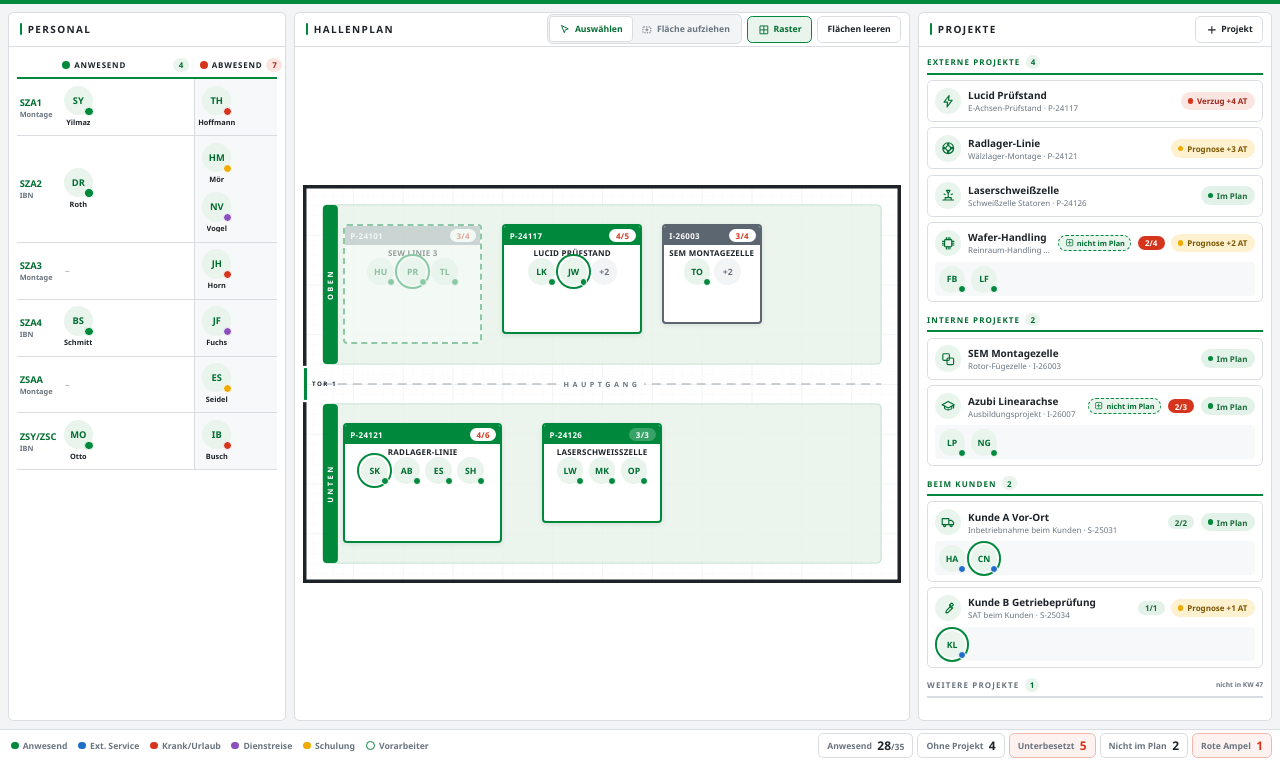
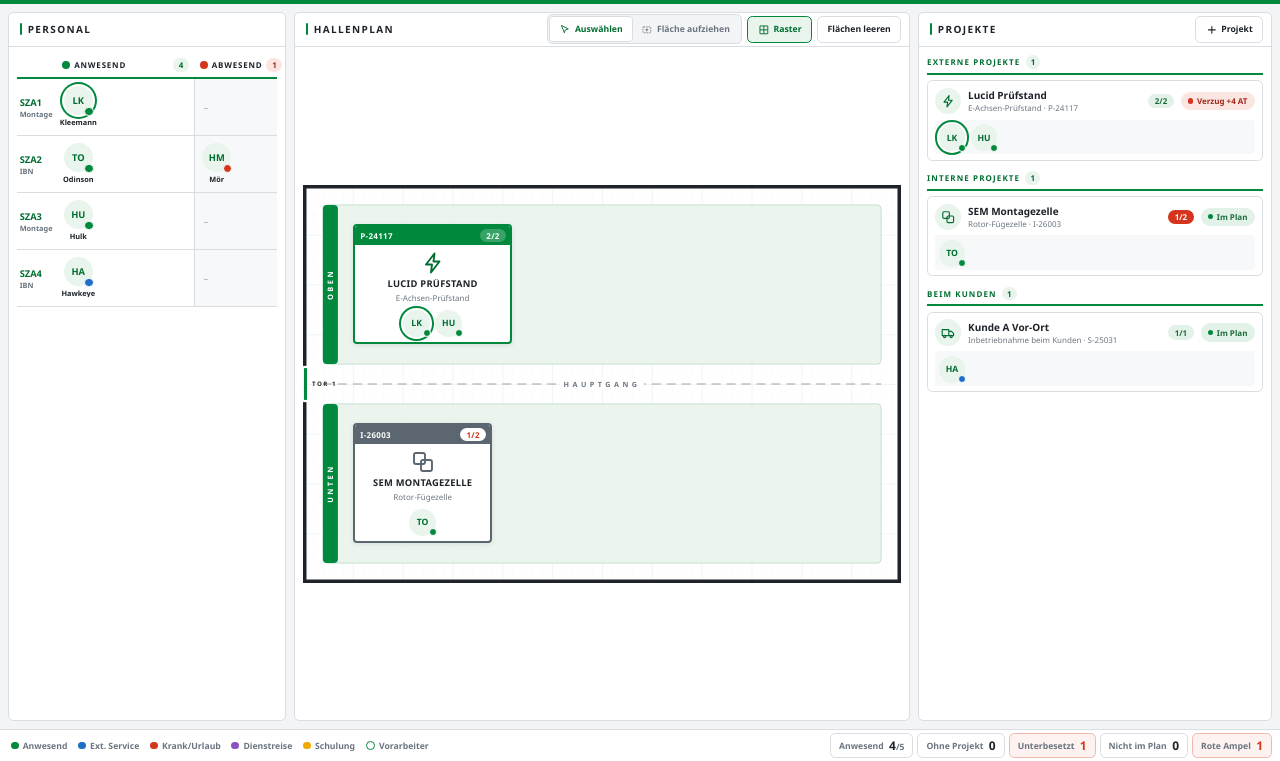
Before and after one commit to lenski84/test-data1, a plain HTML site: page montageboard/index.html in a window 1280 px wide. Shown: the part 39-800 px from the top of the page. Drawn offline with Linux system fonts and the light colour scheme.

Commit message:
Montageboard: 5 Personen, 3 Projekte, Anwesende dreifach sichtbar
- Startdaten auf 5 Personen (3 anwesend, 1 Service, 1 abwesend) und 3 Projekte
  (extern + intern mit Fläche im Montagebereich, 1 Service) reduziert
- Anwesende erscheinen links unter Anwesend, im Hallenplan und rechts beim
  Projekt; Service links und unter „Beim Kunden“; Abwesende nur links
- Schema-Version 2 (alter Browser-Stand wird durch neue Startdaten ersetzt)
- README und Abnahmetests angepasst

Co-Authored-By: Claude Opus 5.5 <noreply@anthropic.com>
Claude-Session: https://claude.ai/code/session_01FF7tkQzNvBLpewGBDK23vb

```diff
--- a/montageboard/js/data.js
+++ b/montageboard/js/data.js
@@ -8,7 +8,7 @@
 window.Board = window.Board || {};
 
 /** Version des Datenformats. Wird beim Laden aus localStorage/Datei geprüft. */
-Board.SCHEMA_VERSION = 1;
+Board.SCHEMA_VERSION = 2;
 
 /**
  * Erzeugt den Startzustand des Boards.
@@ -27,87 +27,35 @@ Board.seed = function () {
   };
 
   const abteilungen = [
-    { id: "SZA1",    kuerzel: "SZA1",    funktion: "Montage" },
-    { id: "SZA2",    kuerzel: "SZA2",    funktion: "Inbetriebnahme" },
-    { id: "SZA3",    kuerzel: "SZA3",    funktion: "Montage" },
-    { id: "SZA4",    kuerzel: "SZA4",    funktion: "Inbetriebnahme" },
-    { id: "ZSAA",    kuerzel: "ZSAA",    funktion: "Montage" },
-    { id: "ZSYZSC",  kuerzel: "ZSY/ZSC", funktion: "Inbetriebnahme" }
+    { id: "SZA1", kuerzel: "SZA1", funktion: "Montage" },
+    { id: "SZA2", kuerzel: "SZA2", funktion: "Inbetriebnahme" },
+    { id: "SZA3", kuerzel: "SZA3", funktion: "Montage" },
+    { id: "SZA4", kuerzel: "SZA4", funktion: "Inbetriebnahme" }
   ];
 
-  // Projekte: 5 mit Fläche im Plan, 2 ohne Fläche, 2 Service (nie im Hallenplan)
+  // Drei Projekte zur besseren Übersicht: ein externes und ein internes – beide
+  // werden direkt im Montagebereich bearbeitet (Fläche im Plan) – sowie ein
+  // Service-Projekt beim Kunden (nie im Hallenplan).
   const projekte = [
-    { id: "sew",   nummer: "P-24101", name: "SEW Linie 3",        kunde: "SEW Eurodrive",   unterzeile: "Montagelinie Getriebe",
-      art: "Extern",  startKW: 202645, endKW: 202646, status: "Im Plan",  statusText: "", soll: 4, abteilungId: "SZA3",
-      icon: "gear",    flaeche: { x: 4,  y: 4,  b: 14, t: 12 } },
-    { id: "lucid", nummer: "P-24117", name: "Lucid Prüfstand",    kunde: "Lucid",           unterzeile: "E-Achsen-Prüfstand",
-      art: "Extern",  startKW: 202646, endKW: 202652, status: "Verzug",   statusText: "+4 AT", soll: 5, abteilungId: "SZA1",
-      icon: "bolt",    flaeche: { x: 20, y: 4,  b: 14, t: 11 } },
-    { id: "sem",   nummer: "I-26003", name: "SEM Montagezelle",   kunde: "SEM",             unterzeile: "Rotor-Fügezelle",
-      art: "Intern",  startKW: 202646, endKW: 202650, status: "Im Plan",  statusText: "", soll: 4, abteilungId: "SZA2",
-      icon: "cell",    flaeche: { x: 36, y: 4,  b: 10, t: 10 } },
-    { id: "radl",  nummer: "P-24121", name: "Radlager-Linie",     kunde: "Antrieb Nord",    unterzeile: "Wälzlager-Montage",
-      art: "Extern",  startKW: 202644, endKW: 202702, status: "Prognose", statusText: "+3 AT", soll: 6, abteilungId: "ZSAA",
-      icon: "bearing", flaeche: { x: 4,  y: 24, b: 16, t: 12 } },
-    { id: "laser", nummer: "P-24126", name: "Laserschweißzelle",  kunde: "Energie Süd",     unterzeile: "Schweißzelle Statoren",
-      art: "Extern",  startKW: 202647, endKW: 202651, status: "Im Plan",  statusText: "", soll: 3, abteilungId: "SZA3",
-      icon: "laser",   flaeche: { x: 24, y: 24, b: 12, t: 10 } },
-    { id: "wafer", nummer: "P-24130", name: "Wafer-Handling",     kunde: "Halbleiter West", unterzeile: "Reinraum-Handling",
-      art: "Extern",  startKW: 202647, endKW: 202705, status: "Prognose", statusText: "+2 AT", soll: 4, abteilungId: "SZA1",
-      icon: "chip",    flaeche: null },
-    { id: "azubi", nummer: "I-26007", name: "Azubi Linearachse",  kunde: "SMB intern",      unterzeile: "Ausbildungsprojekt",
-      art: "Intern",  startKW: 202641, endKW: 202704, status: "Im Plan",  statusText: "", soll: 3, abteilungId: "ZSAA",
-      icon: "school",  flaeche: null },
-    { id: "kundeA", nummer: "S-25031", name: "Kunde A Vor-Ort",   kunde: "Kunde A",         unterzeile: "Inbetriebnahme beim Kunden",
-      art: "Service", startKW: 202647, endKW: 202649, status: "Im Plan",  statusText: "", soll: 2, abteilungId: "SZA4",
-      icon: "truck",   flaeche: null },
-    { id: "kundeB", nummer: "S-25034", name: "Kunde B Getriebeprüfung", kunde: "Kunde B",   unterzeile: "SAT beim Kunden",
-      art: "Service", startKW: 202647, endKW: 202650, status: "Prognose", statusText: "+1 AT", soll: 1, abteilungId: "ZSYZSC",
-      icon: "wrench",  flaeche: null }
+    { id: "lucid", nummer: "P-24117", name: "Lucid Prüfstand",  kunde: "Lucid",   unterzeile: "E-Achsen-Prüfstand",
+      art: "Extern",  startKW: 202646, endKW: 202652, status: "Verzug",  statusText: "+4 AT", soll: 2, abteilungId: "SZA1",
+      icon: "bolt",  flaeche: { x: 5, y: 4,  b: 16, t: 12 } },
+    { id: "sem",   nummer: "I-26003", name: "SEM Montagezelle", kunde: "SEM",     unterzeile: "Rotor-Fügezelle",
+      art: "Intern",  startKW: 202646, endKW: 202650, status: "Im Plan", statusText: "", soll: 2, abteilungId: "SZA2",
+      icon: "cell",  flaeche: { x: 5, y: 24, b: 14, t: 12 } },
+    { id: "kundeA", nummer: "S-25031", name: "Kunde A Vor-Ort", kunde: "Kunde A", unterzeile: "Inbetriebnahme beim Kunden",
+      art: "Service", startKW: 202647, endKW: 202649, status: "Im Plan", statusText: "", soll: 1, abteilungId: "SZA4",
+      icon: "truck", flaeche: null }
   ];
 
   // Personen: [Name, Abteilung, Projekt|null, Anwesenheit, Vorarbeiter]
+  // 3 anwesend (je auf einem Projekt), 1 im externen Service, 1 abwesend
   const roh = [
-    ["Lennart Kleemann", "SZA1", "lucid",  "Anwesend", false],
-    ["Jonas Weber",      "SZA1", "lucid",  "Anwesend", true],
-    ["Mia Schuster",     "SZA1", "lucid",  "Anwesend", false],
-    ["Felix Brandt",     "SZA1", "wafer",  "Anwesend", false],
-    ["Sara Yilmaz",      "SZA1", null,     "Anwesend", false],
-    ["Tim Hoffmann",     "SZA1", null,     "Abwesend", false],
-
+    ["Lennart Kleemann", "SZA1", "lucid",  "Anwesend", true],
+    ["Hulk",             "SZA3", "lucid",  "Anwesend", false],
     ["Thor Odinson",     "SZA2", "sem",    "Anwesend", false],
-    ["Hannah Mör",       "SZA2", null,     "Schulung", false],
-    ["Lukas Becker",     "SZA2", "sem",    "Anwesend", true],
-    ["Elena Kraus",      "SZA2", "sem",    "Anwesend", false],
-    ["David Roth",       "SZA2", null,     "Anwesend", false],
-    ["Nina Vogel",       "SZA2", null,     "Dienstreise", false],
-
-    ["Hulk",             "SZA3", "sew",    "Anwesend", false],
-    ["Paul Richter",     "SZA3", "sew",    "Anwesend", true],
-    ["Tobias Lange",     "SZA3", "sew",    "Anwesend", false],
-    ["Lea Wolf",         "SZA3", "laser",  "Anwesend", false],
-    ["Max Klein",        "SZA3", "laser",  "Anwesend", false],
-    ["Jan Horn",         "SZA3", null,     "Abwesend", false],
-
     ["Hawkeye",          "SZA4", "kundeA", "Service",  false],
-    ["Clara Neumann",    "SZA4", "kundeA", "Service",  true],
-    ["Moritz Engel",     "SZA4", "lucid",  "Anwesend", false],
-    ["Ben Schmitt",      "SZA4", null,     "Anwesend", false],
-    ["Julia Fuchs",      "SZA4", null,     "Dienstreise", false],
-    ["Oliver Peters",    "SZA4", "laser",  "Anwesend", false],
-
-    ["Simon Keller",     "ZSAA", "radl",   "Anwesend", true],
-    ["Anna Berg",        "ZSAA", "radl",   "Anwesend", false],
-    ["Erik Sommer",      "ZSAA", "radl",   "Anwesend", false],
-    ["Laura Pohl",       "ZSAA", "azubi",  "Anwesend", false],
-    ["Noah Graf",        "ZSAA", "azubi",  "Anwesend", false],
-    ["Emma Seidel",      "ZSAA", null,     "Schulung", false],
-
-    ["Kai Lorenz",       "ZSYZSC", "kundeB", "Service",  true],
-    ["Sophie Haas",      "ZSYZSC", "radl",   "Anwesend", false],
-    ["Luis Frank",       "ZSYZSC", "wafer",  "Anwesend", false],
-    ["Milan Otto",       "ZSYZSC", null,     "Anwesend", false],
-    ["Ida Busch",        "ZSYZSC", null,     "Abwesend", false]
+    ["Hannah Mör",       "SZA2", null,     "Abwesend", false]
   ];
 
   const personen = roh.map(function (r, i) {
--- a/montageboard/js/hallmap.js
+++ b/montageboard/js/hallmap.js
@@ -131,7 +131,7 @@ Board.hall = (function () {
       const sel = ui.auswahl && ui.auswahl.art === "p" && ui.auswahl.id === pr.id;
       const wpx = r.b * skala, hpx = r.t * skala;
       const kopfH = 1.9 * R, av = 2.75 * R + 4;
-      const gross = hpx >= 11.5 * R && wpx >= 8 * R;
+      const gross = hpx >= 10 * R && wpx >= 8 * R;
       const inhaltH = gross ? 4.9 * R : 1.6 * R;
       const spalten = Math.max(1, Math.floor((wpx - 10) / av));
       const zeilen = Math.max(0, Math.floor((hpx - kopfH - inhaltH - 6) / av));
--- a/montageboard/js/render.js
+++ b/montageboard/js/render.js
@@ -82,16 +82,14 @@ Board.render = (function () {
       const an = [], ab = [];
       d.personen.forEach(function (p) {
         if (p.abteilungId !== a.id) return;
-        const o = S.ort(p);
-        if (o.typ !== "abteilung") return;
-        (o.spalte === "an" ? an : ab).push(p);
+        (S.spalte(p) === "an" ? an : ab).push(p);
       });
       nAn += an.length; nAb += ab.length;
       const hlOhne = ui.hervorheben === "ohne" ? " hl" : "";
       return '<div class="pt-zeile' + (ui.filterAbt && ui.filterAbt !== a.id ? " gedimmt" : "") + '">' +
         '<div class="abt"><b>' + U.esc(a.kuerzel) + "</b><small>" + U.esc(a.funktion === "Inbetriebnahme" ? "IBN" : "Montage") + "</small></div>" +
         '<div class="zone an' + (ui.hervorheben === "anwesend" ? " hl" : "") + '" data-drop="abteilung" data-abt="' + a.id + '" data-spalte="an">' +
-          (an.length ? an.map(function (p) { return karte(p, false, hlOhne); }).join("") : '<span class="leer">–</span>') + "</div>" +
+          (an.length ? an.map(function (p) { return karte(p, false, hlOhne && !p.projektId ? hlOhne : ""); }).join("") : '<span class="leer">–</span>') + "</div>" +
         '<div class="zone ab" data-drop="abteilung" data-abt="' + a.id + '" data-spalte="ab">' +
           (ab.length ? ab.map(function (p) { return karte(p); }).join("") : '<span class="leer">–</span>') + "</div>" +
         "</div>";
@@ -106,12 +104,12 @@ Board.render = (function () {
      ========================================================================= */
 
   /**
-   * Ein Listeneintrag. Projekte ohne Fläche und Service-Projekte zeigen ihre
-   * Personen hier (dort „liegt“ der Magnet).
+   * Ein Listeneintrag. Jedes Projekt zeigt hier seine zugeteilten Personen
+   * (zusätzlich zur Anzeige links und im Hallenplan).
    */
   function eintrag(pr, ausserhalb) {
     const ui = S.ui;
-    const zeigtPersonen = pr.art === "Service" || !pr.flaeche;
+    const zeigtPersonen = true;
     const leute = zeigtPersonen ? S.personenAuf(pr.id) : [];
     const hl = (ui.hervorheben === "plan" && pr.art !== "Service" && !pr.flaeche && !ausserhalb) ||
                (ui.hervorheben === "rot" && pr.status === "Verzug" && !ausserhalb) ||
--- a/montageboard/js/state.js
+++ b/montageboard/js/state.js
@@ -11,7 +11,7 @@ window.Board = window.Board || {};
 Board.state = (function () {
   "use strict";
   const U = Board.util;
-  const SPEICHER_SCHLUESSEL = "montageboard.v1";
+  const SPEICHER_SCHLUESSEL = "montageboard.v2";
   const UNDO_MAX = 30;
 
   /** Aktueller Datenstand (wird gespeichert). */
@@ -141,21 +141,19 @@ Board.state = (function () {
      ========================================================================= */
 
   /**
-   * Wo liegt die Karte einer Person? Jede Person liegt – wie ein Magnet – an
-   * genau EINER Stelle:
-   *  - projektId gesetzt → auf diesem Projekt (Fläche im Plan, Service-Eintrag
-   *    rechts oder – bei Projekt ohne Fläche – beim Listeneintrag rechts)
-   *  - kein Projekt & anwesenheit "Anwesend" → Personal, eigene Abteilung, Spalte Anwesend
-   *  - kein Projekt & sonst → Personal, eigene Abteilung, Spalte Abwesend
+   * Wo wird eine Person angezeigt? Eine anwesende Person erscheint DREIMAL:
+   *  1. links in ihrer Abteilung, Spalte „Anwesend“
+   *  2. im Hallenplan auf der Fläche ihres Projekts (externe und interne
+   *     Projekte werden direkt im Montagebereich bearbeitet)
+   *  3. rechts beim externen bzw. internen Projekt
+   * Service: links unter „Anwesend“ (blauer Punkt) und rechts unter „Beim
+   * Kunden“ – NICHT im Hallenplan.
+   * Abwesend/Dienstreise/Schulung: nur links in der Spalte „Abwesend“.
    * @param {object} p Person
-   * @returns {{typ:"projekt", projekt:object}|{typ:"abteilung", spalte:"an"|"ab"}}
+   * @returns {"an"|"ab"} Spalte in der Personaltabelle
    */
-  function ort(p) {
-    if (p.projektId) {
-      const pr = projekt(p.projektId);
-      if (pr) return { typ: "projekt", projekt: pr };
-    }
-    return { typ: "abteilung", spalte: p.anwesenheit === "Anwesend" ? "an" : "ab" };
+  function spalte(p) {
+    return (p.anwesenheit === "Anwesend" || p.anwesenheit === "Service") ? "an" : "ab";
   }
 
   /** Ist-Besetzung = Anzahl Personen mit dieser projektId. */
@@ -594,7 +592,7 @@ Board.state = (function () {
     daten: function () { return daten; },
     laden: laden, pruefen: pruefen,
     person: person, projekt: projekt, abteilung: abteilung,
-    ort: ort, ist: ist, personenAuf: personenAuf, besetzung: besetzung, laeuft: laeuft,
+    spalte: spalte, ist: ist, personenAuf: personenAuf, besetzung: besetzung, laeuft: laeuft,
     bereichVon: bereichVon, schneiden: schneiden, ueberschneidungen: ueberschneidungen, kennzahlen: kennzahlen,
     personAblegen: personAblegen, anwesenheitSetzen: anwesenheitSetzen, vorarbeiterSetzen: vorarbeiterSetzen, fotoSetzen: fotoSetzen,
     flaecheSetzen: flaecheSetzen, geometrieSetzen: geometrieSetzen, projektWechseln: projektWechseln, ausPlanEntfernen: ausPlanEntfernen,
--- a/montageboard/style.css
+++ b/montageboard/style.css
@@ -166,7 +166,7 @@ img{-webkit-user-drag:none;user-drag:none}
 .flaeche.intern .f-ico .ico{color:#5B6670}
 .f-name{font-size:.875rem;font-weight:800;text-transform:uppercase;letter-spacing:.03em;line-height:1.15;max-width:100%;overflow:hidden;display:-webkit-box;-webkit-line-clamp:2;-webkit-box-orient:vertical}
 .f-sub{font-size:.75rem;color:var(--grau);max-width:100%;white-space:nowrap;overflow:hidden;text-overflow:ellipsis}
-.flaeche.kompakt .f-inhalt{flex:none;padding:.25rem .375rem 0}
+.flaeche.kompakt .f-inhalt{flex:none;padding:.5rem .375rem .125rem}
 .flaeche.kompakt .f-name{font-size:.75rem;-webkit-line-clamp:1}
 .f-pers{flex:none;display:flex;flex-wrap:wrap;justify-content:center;gap:.25rem;padding:0 .25rem .375rem}
 .flaeche.kompakt .f-pers{flex:1;align-content:flex-start}
```
Also changed, not shown: montageboard/vorschau.png, 1 other file.
